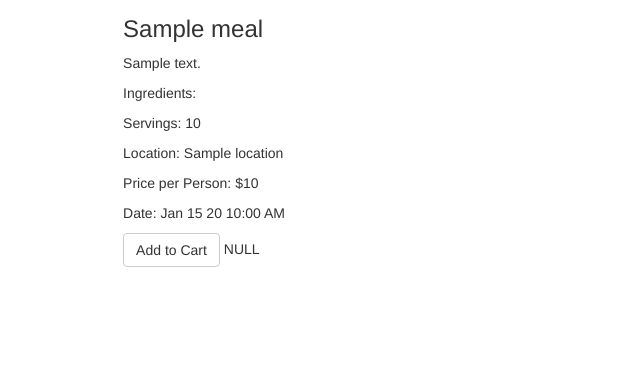
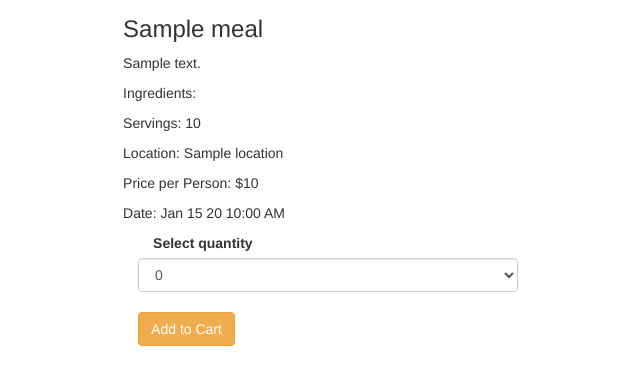
Before and after one commit to lannify/food, a CodeIgniter app: template application/views/meal.php in a window 1280 px wide. Shown: the part 666-1046 px from the top of the page, without its empty margins (327-967 px from the left). Before the commit the page ends 933 px from the top, so only its background shows below. Run offline with CodeIgniter, Linux system fonts and the light colour scheme; the template is opened without the code that fills it: most values are stand-ins (such as "Sample title", 1, 10 or a date in 2020); data that the repository does not hold is empty; some libraries are stand-ins or nearby versions.

Commit message:
still working on cart

```diff
--- a/application/controllers/views.php
+++ b/application/controllers/views.php
@@ -47,8 +47,7 @@ class Views extends CI_Controller {
 	public function meal($id)
 	{
 		$meal = $this->Meal->get_meals_by_meal_id($id);
-		$cart = $this->cart->contents();
-		$this->load->view('meal', array("meal"=> $meal, "cart"=>$cart));
+		$this->load->view('meal', array("meal"=> $meal));
 	}
 
 	public function customer()
@@ -72,7 +71,8 @@ class Views extends CI_Controller {
 	}
 	public function checkout()
 	{
-		$this->load->view('checkout');
+		$cart = $this->cart->contents();
+		$this->load->view('checkout', array ("cart" =>$cart));
 	}
 }
 
--- a/application/models/item.php
+++ b/application/models/item.php
@@ -1,11 +1,11 @@
 <?php if ( ! defined('BASEPATH')) exit('No direct script access allowed');
 class Item extends CI_Model {
 
-	public function add_to_cart($meal)
+	public function add_to_cart($meal, $quantity)
 	{
 		$data = array(
 			'id'=> $meal['meal_id'],
-			'qty'	 => 1,
+			'qty'	 => $quantity,
 			'price'	 => $meal['price'],
 			'name' 	=> $meal['name'],
 			'location' => $meal['location'],
--- a/application/models/meal.php
+++ b/application/models/meal.php
@@ -71,9 +71,9 @@ class Meal extends CI_Model {
 		return $this->db->query("SELECT * FROM meals WHERE user_id = ? AND date(meal_date) < CURRENT_DATE ORDER BY meal_id DESC LIMIT 1", array($id))->row_array();
 	}
 
-	public function get_meals_by_meal_id()
+	public function get_meals_by_meal_id($id)
 	{
-		return $this->db->query("SELECT *, meals.name as meal_name, users.name AS user_name, meals.description as meal_description, users.description as user_description FROM meals LEFT JOIN users ON users.user_id = meals.user_id WHERE meal_id = 3")->row_array();
+		return $this->db->query("SELECT *, meals.name as meal_name, users.name AS user_name, meals.description as meal_description, users.description as user_description FROM meals LEFT JOIN users ON users.user_id = meals.user_id WHERE meal_id = ?", array($id))->row_array();
 	}
 	public function all_categories()
 	{
--- a/application/views/meal.php
+++ b/application/views/meal.php
@@ -56,7 +56,8 @@
                 <h3>Chef</h3>
                 <p><?= $meal['user_name']?></p>
                 <p><?= $meal['user_description']?></p>
-            </div>
+
+          </div>
           <div class="meal_list_right description">
                 <img src="/assets/images/meal-dessert.jpg">
                 <h3><?= $meal['meal_name']?></h3>
@@ -68,12 +69,29 @@
                 <p>Price per Person: $<?= $meal['price']?></p>
 
                 <p>Date: <?= date('M d y h:i A',strtotime($meal['meal_date']))?></p>
-
-               <!--  <img src="/assets/images/<?= $meal['photo']?>"> -->
-
-                <a href="/items/add_to_cart/<?= $meal['meal_id'] ?>"><button class="btn btn-default">Add to Cart</button></a>
-                <? var_dump($cart) ?>
-                <br />
+                <form action="/items/add_to_cart" method = "post">
+                  <div class="col-sm-8">
+                   <label class="col-sm-6 control-label">Select quantity</label>
+                    <select class="form-control" name = "quantity" required>
+<?
+                      for($i = 0; $i <=$meal['quantity']; $i++)
+                      {
+                        echo '<option value="{$i}">'.$i.'</option>';
+                      }
+?>
+                    </select>
+                    <br>
+                  </div>
+                  <div class="row">
+                    <div class="form-group">
+                      <div class="col-sm-8">
+                        <input type ="hidden" name = "meal_id" value = "<?= $meal['meal_id']?>">
+                        <button type="submit" class="btn btn-warning" >Add to Cart</button>
+                      </div>
+                    </div>
+                  </div>
+                </form>
+              </div>
             </div>
         </div>
 
```
Also changed, not shown: application/controllers/items.php (+6 -3 lines).
